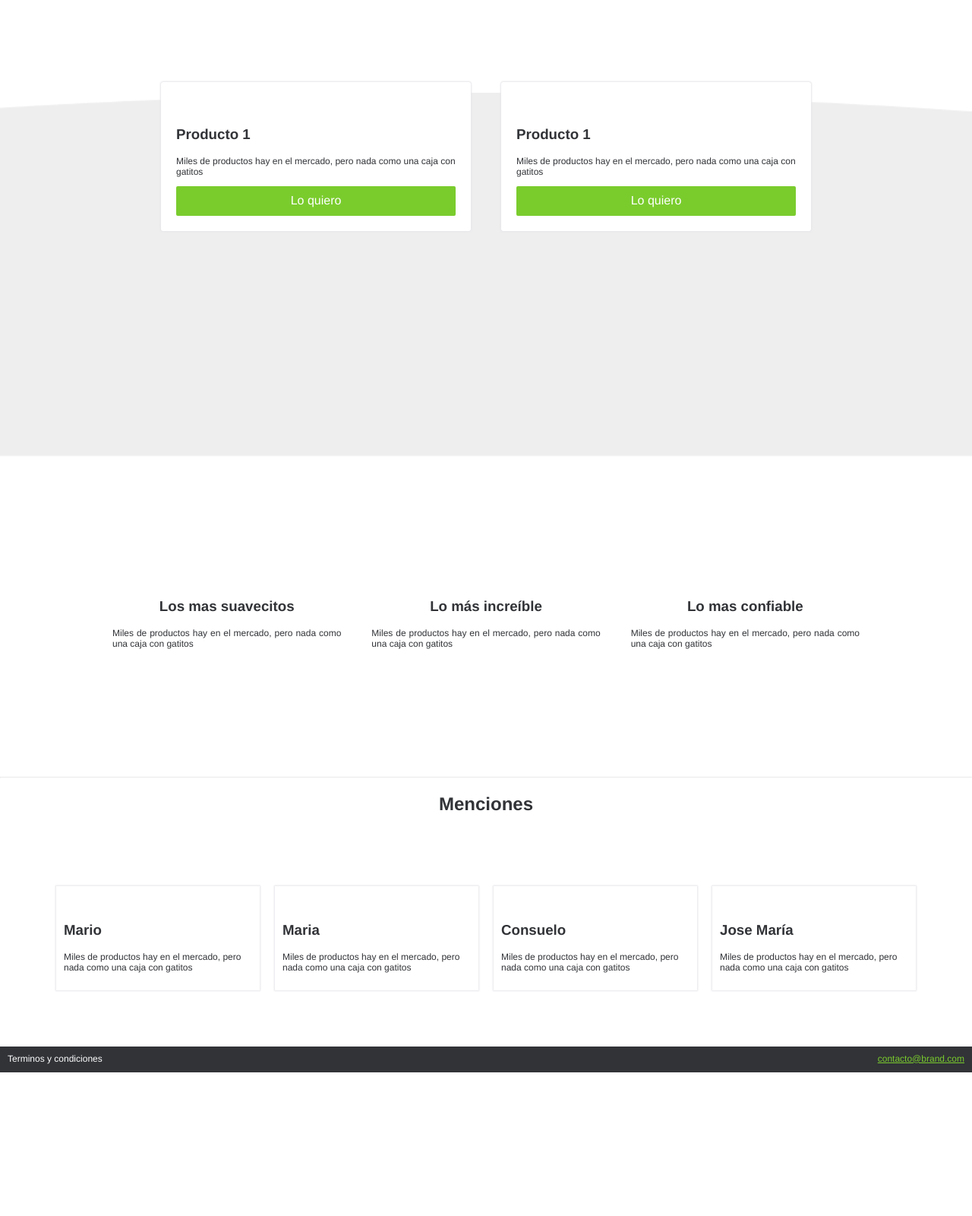
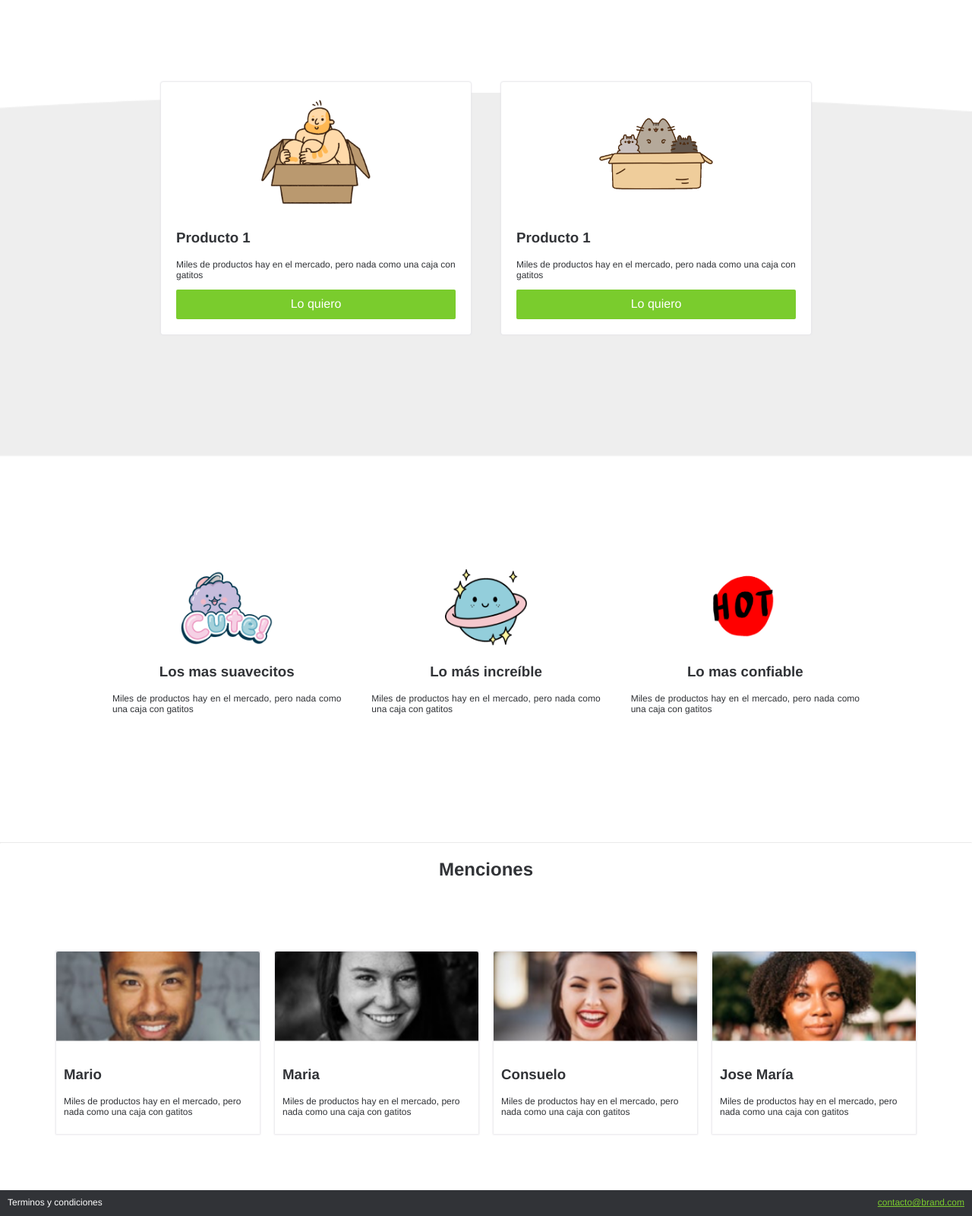
Before and after one commit to Santiago-Restrepo/Proyecto-curso-HTML-y-CSS, a plain HTML site: page index.html in a window 1280 px wide. Shown: the part 458-2058 px from the top of the page at 76% size. Before the commit the page ends 1869 px from the top, so only its background shows below. Drawn offline with Linux system fonts and the light colour scheme; files that its build step writes are made by us from their sources; files whose address does not match are found by name.

Commit message:
arreglo de index

```diff
--- a/index.html
+++ b/index.html
@@ -3,17 +3,17 @@
   <head>
     <meta charset="utf-8">
     <meta name="description" content="Este es un sitio de producto genial">
-    <link rel="stylesheet" href="css/normalize.css">
-    <link rel="stylesheet" href="css/estilos.css">
-    <link rel="stylesheet" href="css/mobile.css">
-    <link rel="stylesheet" href="css/animation.css">
+    <link rel="stylesheet" href="normalize.css">
+    <link rel="stylesheet" href="estilos.css">
+    <link rel="stylesheet" href="mobile.css">
+    <link rel="stylesheet" href="animation.css">
     <title>BRAND📦</title>
 
   </head> <!-- Cierra head -->
   <body>
     <nav class="fadeInDown">
       <a href="index.html">
-        <img src="images/logo.png" alt="">
+        <img src="logo.png" alt="">
       </a>
       <ul>
         <li>
@@ -31,7 +31,7 @@
 
         <div class="content">
           <div class="image-product">
-            <img src="images/box1.png" alt="">
+            <img src="box1.png" alt="">
           </div>
           <h3>Producto 1</h3>
           <p>Miles de productos hay en el mercado, pero nada como una caja con gatitos</p>
@@ -45,7 +45,7 @@
       <div class="product fadeInUp" >
         <div class="content">
           <div class="image-product">
-            <img src="images/box2.png" alt="">
+            <img src="box2.png" alt="">
           </div>
           <h3>Producto 1</h3>
           <p>Miles de productos hay en el mercado, pero nada como una caja con gatitos</p>
@@ -62,7 +62,7 @@
     <div class="beneficios">
       <div class="beneficio">
         <div class="content_beneficio">
-          <img src="images/b1.png" alt="">
+          <img src="b1.png" alt="">
           <h3>Los mas suavecitos</h3>
           <p class="text_beneficio">
             Miles de productos hay en el mercado, pero nada como una caja con gatitos
@@ -71,7 +71,7 @@
       </div>
       <div class="beneficio">
         <div class="content_beneficio">
-          <img src="images/b2.png" alt="">
+          <img src="b2.png" alt="">
           <h3>Lo más increíble</h3>
           <p class="text_beneficio">
             Miles de productos hay en el mercado, pero nada como una caja con gatitos
@@ -80,7 +80,7 @@
       </div>
       <div class="beneficio">
         <div class="content_beneficio">
-          <img src="images/b3.png" alt="">
+          <img src="b3.png" alt="">
           <h3>Lo mas confiable</h3>
           <p class="text_beneficio">
             Miles de productos hay en el mercado, pero nada como una caja con gatitos
@@ -95,7 +95,7 @@
     <div class="mentions">
       <div class="mention">
         <div class="content_mention">
-          <img src="images/p1.png" alt="">
+          <img src="p1.png" alt="">
           <div class="text">
             <h3>Mario</h3>
             <p>Miles de productos hay en el mercado, pero nada como una caja con gatitos</p>
@@ -104,7 +104,7 @@
       </div>
       <div class="mention">
         <div class="content_mention">
-          <img src="images/p2.png" alt="">
+          <img src="p2.png" alt="">
           <div class="text">
             <h3>Maria</h3>
             <p>Miles de productos hay en el mercado, pero nada como una caja con gatitos</p>
@@ -113,7 +113,7 @@
       </div>
       <div class="mention">
         <div class="content_mention">
-          <img src="images/p3.png" alt="">
+          <img src="p3.png" alt="">
           <div class="text">
             <h3>Consuelo</h3>
             <p>Miles de productos hay en el mercado, pero nada como una caja con gatitos</p>
@@ -122,7 +122,7 @@
       </div>
       <div class="mention">
         <div class="content_mention">
-          <img src="images/p4.png" alt="">
+          <img src="p4.png" alt="">
           <div class="text">
             <h3>Jose María</h3>
             <p>Miles de productos hay en el mercado, pero nada como una caja con gatitos</p>
@@ -139,6 +139,6 @@
     <!-- Fin de Footer -->
 
     <!-- Script -->
-    <script data-cfasync="false" src="scripts/script.js"></script><script src="scripts/script.js"></script>
+    <script data-cfasync="false" src="script.js"></script><script src="scripts/script.js"></script>
   </body> <!-- Cierra body -->
 </html> <!-- Cierra html -->
```
